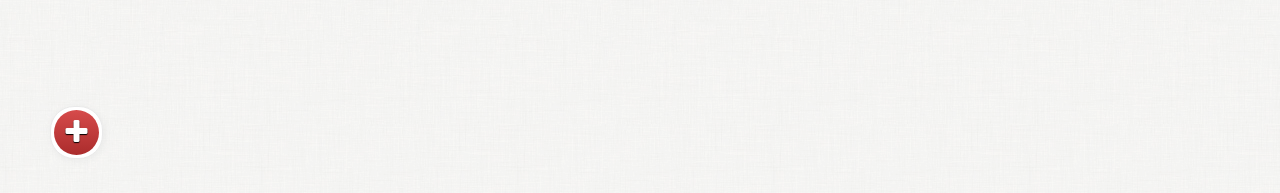
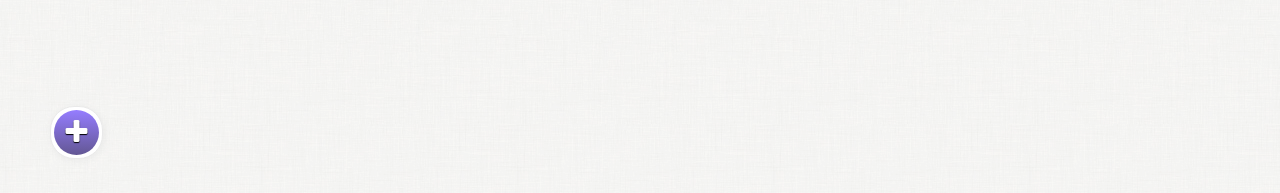
Before and after one commit to fauzanqadri/fauzanqadri.github.io, a Jekyll site: the page built from index.html, in a window 1280 px wide. Shown: the part 704-897 px from the top of the page. Built offline with Jekyll 4.4.1, drawn with Linux system fonts in a browser that asks for light colours.

Commit message:
getting blue

```diff
--- a/_layouts/default.html
+++ b/_layouts/default.html
@@ -39,7 +39,9 @@
                 <label for="menu-button">
                 	<div class="circle-container">
                     	<button class="circle">
-                    		<i class="icon-plus icon-2x"></i>
+							<div class="icon">
+								<i class="icon-plus icon-2x"></i>
+							</div>
                     	</button>
                     </div>
                 </label>
--- a/css/path-menu-ojankill.css
+++ b/css/path-menu-ojankill.css
@@ -30,17 +30,17 @@
 	border-radius: 23px;
 	color: #FFF;
 	text-shadow: 0px 1px 1px rgba(0, 0, 0, 1);
-	background: #d64b4b;
-   	background: -webkit-gradient(linear, left top, left bottom, from(#d64b4b), to(#ab2c2c));
-   	background: -webkit-linear-gradient(top, #d64b4b, #ab2c2c);
-   	background: -moz-linear-gradient(top, #d64b4b, #ab2c2c);
-   	background: -ms-linear-gradient(top, #d64b4b, #ab2c2c);
-   	background: -o-linear-gradient(top, #d64b4b, #ab2c2c);
-   	background-image: -ms-linear-gradient(top, #d64b4b 0%, #ab2c2c 100%);
+    background: #957dff;
+    background: -webkit-gradient(linear, left top, left bottom, from(#957dff), to(#635794));
+    background: -webkit-linear-gradient(top, #957dff, #635794);
+    background: -moz-linear-gradient(top, #957dff, #635794);
+    background: -ms-linear-gradient(top, #957dff, #635794);
+    background: -o-linear-gradient(top, #957dff, #635794);
+    background-image: -ms-linear-gradient(top, #957dff 0%, #635794 100%);
 	border: none;
 
 }
-.path-menu #menu-button:checked ~ label .circle {
+.path-menu #menu-button:checked ~ label .circle .icon {
 	-webkit-animation-name: button-press;
    	-webkit-animation-duration: 100ms;
    	-webkit-animation-timing-function: linear;
@@ -55,7 +55,7 @@
 	-moz-transform: rotate(-45deg);
 	transform:rotate(-45deg)
 }
-.path-menu #menu-button:not(:checked) ~ label .circle {
+.path-menu #menu-button:not(:checked) ~ label .circle .icon {
 	-webkit-animation-name: button-repress;
    	-webkit-animation-duration: 100ms;
    	-webkit-animation-timing-function: linear;
```
